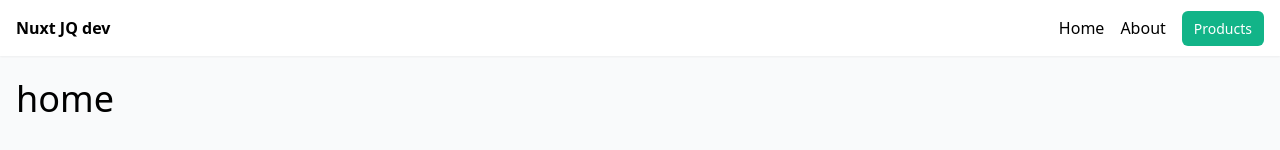
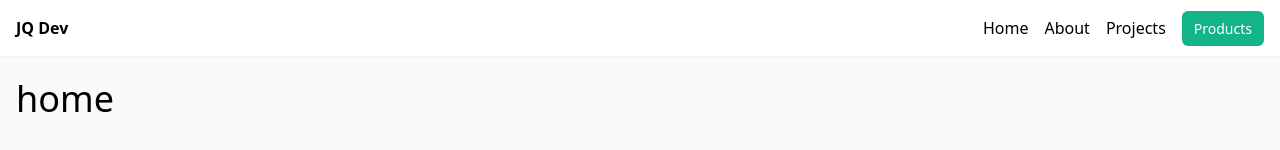
Before and after one commit to juneroy1/nuxt3_jq1, a Nuxt app: page / in a window 1280 px wide. Shown: the top 150 px of the page. Built offline with nearby package versions, Linux system fonts and the light colour scheme.

Commit message:
feat: added new link for projects page

```diff
--- a/layouts/default.vue
+++ b/layouts/default.vue
@@ -2,10 +2,11 @@
     <div>
         <header class="shadow-sm bg-white">
         <nav class="container mx-auto p-4 flex justify-between">
-          <NuxtLink to="/" class="font-bold">Nuxt JQ dev </NuxtLink>
+          <NuxtLink to="/" class="font-bold">JQ Dev</NuxtLink>
             <ul class="flex gap-4">
                 <li><NuxtLink to="/">Home</NuxtLink></li>
                 <li><NuxtLink to="/about">About</NuxtLink></li>
+                <li><NuxtLink to="/projects">Projects</NuxtLink></li>
                 <li><NuxtLink to="/products" class="btn">Products</NuxtLink></li>
             </ul>
 
```
